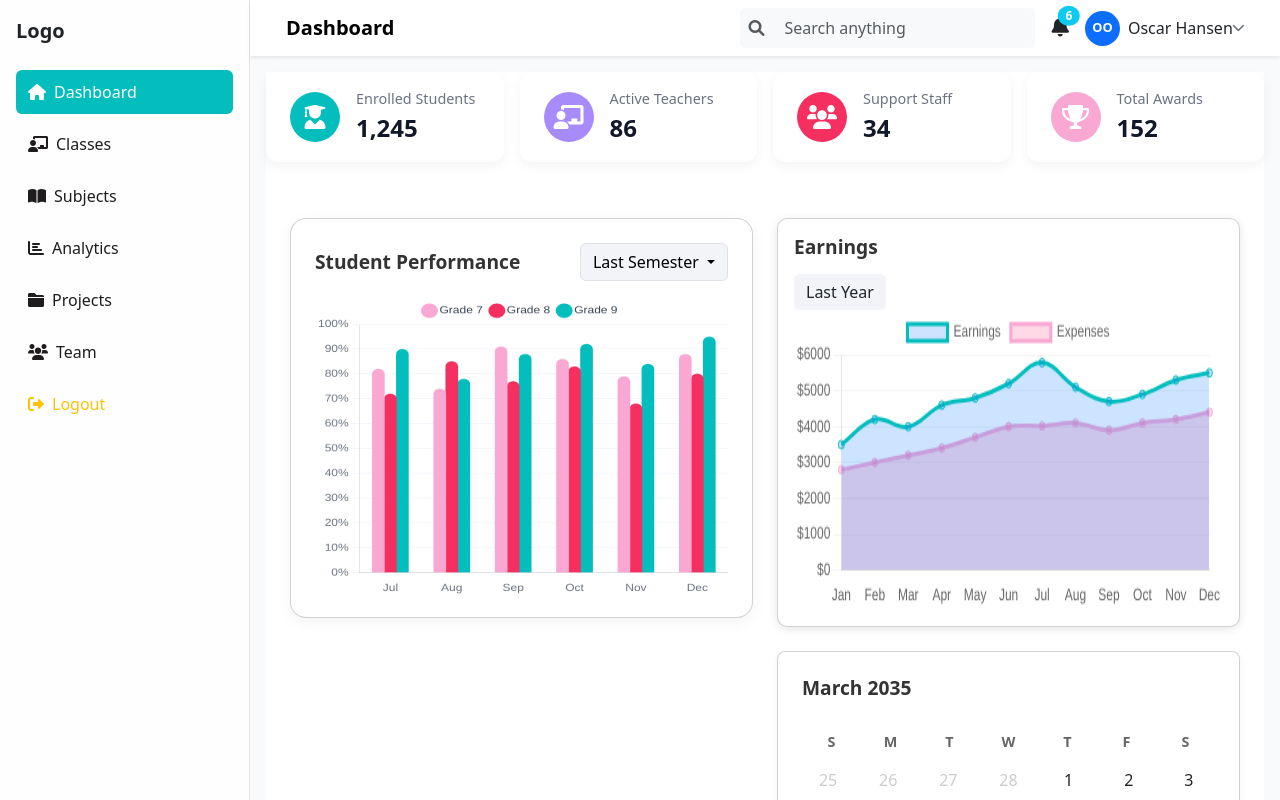
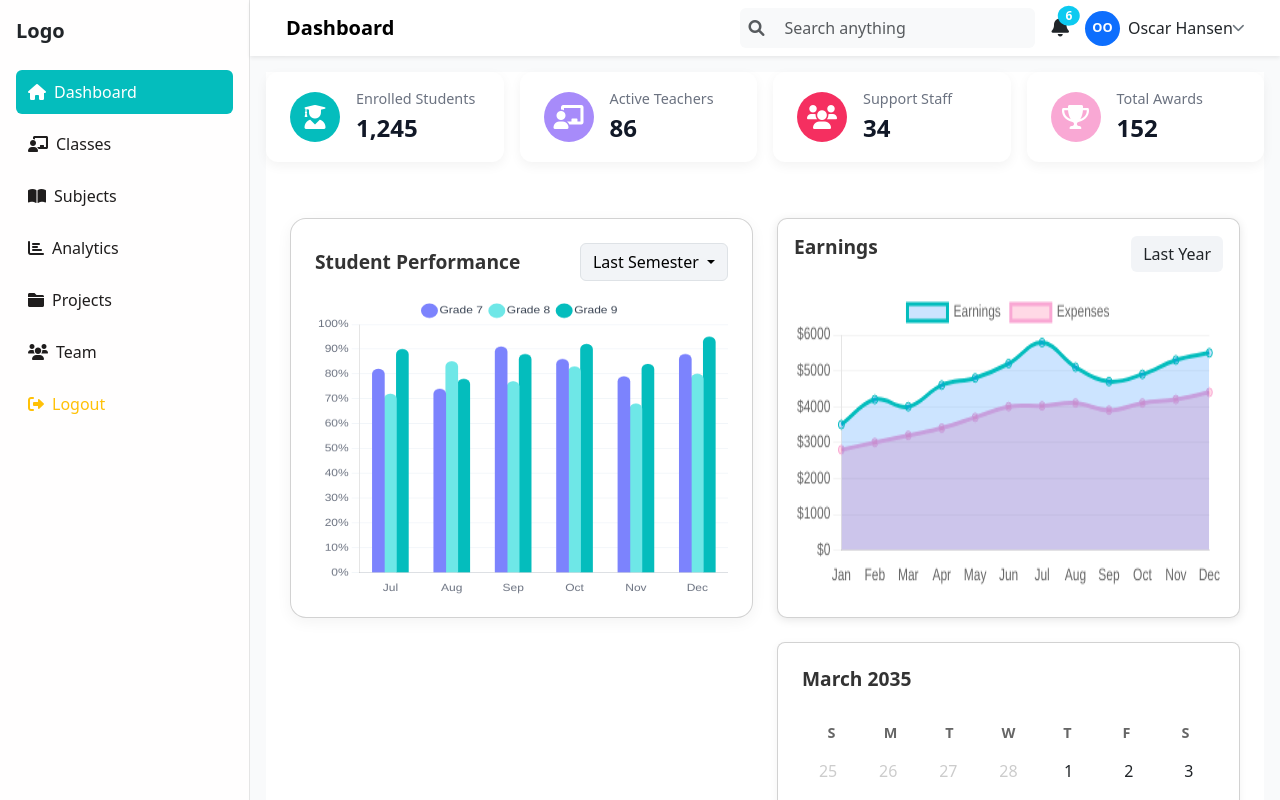
Before and after one commit to JMMAwais/TechDev, an Angular app: page /dashboard in a window 1280 px wide. Shown: the top 800 px of the page. Built offline with nearby package versions, Linux system fonts and the light colour scheme.

Commit message:
added performance chart

```diff
--- a/src/app/components/dashboard/dashboard.component.html
+++ b/src/app/components/dashboard/dashboard.component.html
@@ -63,10 +63,12 @@
 
 
       <!-- Earnings & Expenses Section -->
-  <div class="card finance-card">
+  <div class="card finance-card d" >
+    <div class="d-flex justify-content-between align-items-center mb-3">
   <h2>Earnings</h2>
   <div class="dropdown">
     <button class="btn">Last Year</button>
+  </div>
   </div>
   <canvas #earningsChart></canvas>
 </div>
--- a/src/app/components/dashboard/dashboard.component.ts
+++ b/src/app/components/dashboard/dashboard.component.ts
@@ -30,14 +30,14 @@ export class DashboardComponent implements AfterViewInit {
           {
             label: 'Grade 7',
             data: [82, 74, 91, 86, 79, 88],
-            backgroundColor: '#f9a8d4', // blue
+            backgroundColor: '#7C83FD', // blue
             borderRadius: 6,
             barThickness: 12
           },
           {
             label: 'Grade 8',
             data: [72, 85, 77, 83, 68, 80],
-            backgroundColor: '#f52f60ff', // pink
+            backgroundColor: '#6EE7E7', // pink
             borderRadius: 6,
             barThickness: 12
           },
--- a/src/app/components/payment-success/payment-success.component.html
+++ b/src/app/components/payment-success/payment-success.component.html
@@ -1,5 +1,5 @@
 <div class="container-fluid bg-light min-vh-100 d-flex justify-content-center align-items-center">
-  <div class="card shadow-lg border-0 p-4 p-md-5 text-center" style="max-width: 600px; width: 100%;">
+  <div class="card shadow-lg border-0 p-4 p-md-5 text-center" style="max-width: 550px; width: 100%;">
     <h2 class="text-success fw-semibold mb-4">{{ message }}</h2>
 
     <ng-container *ngIf="refSessionId; else loading">
@@ -27,7 +27,7 @@
       </div>
     </ng-template>
 
-    <a routerLink="/dashboard" class="btn btn-success mt-4 px-4 py-2 fw-semibold">
+    <a routerLink="/dashboard" class="btn mt-4 px-4 py-2 fw-semibold" style="color:04bdbd">
       <i class="bi bi-speedometer2 me-2"></i> Go to Dashboard
     </a>
   </div>
```
